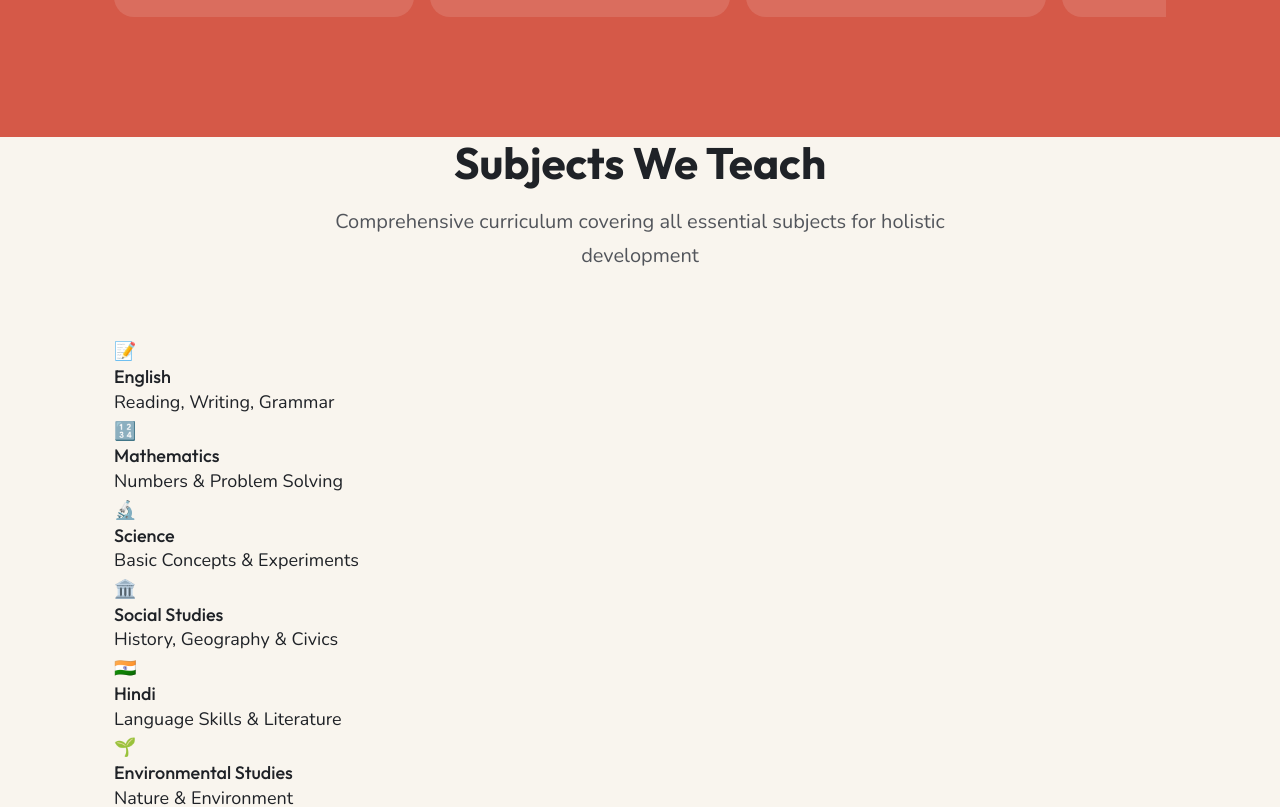
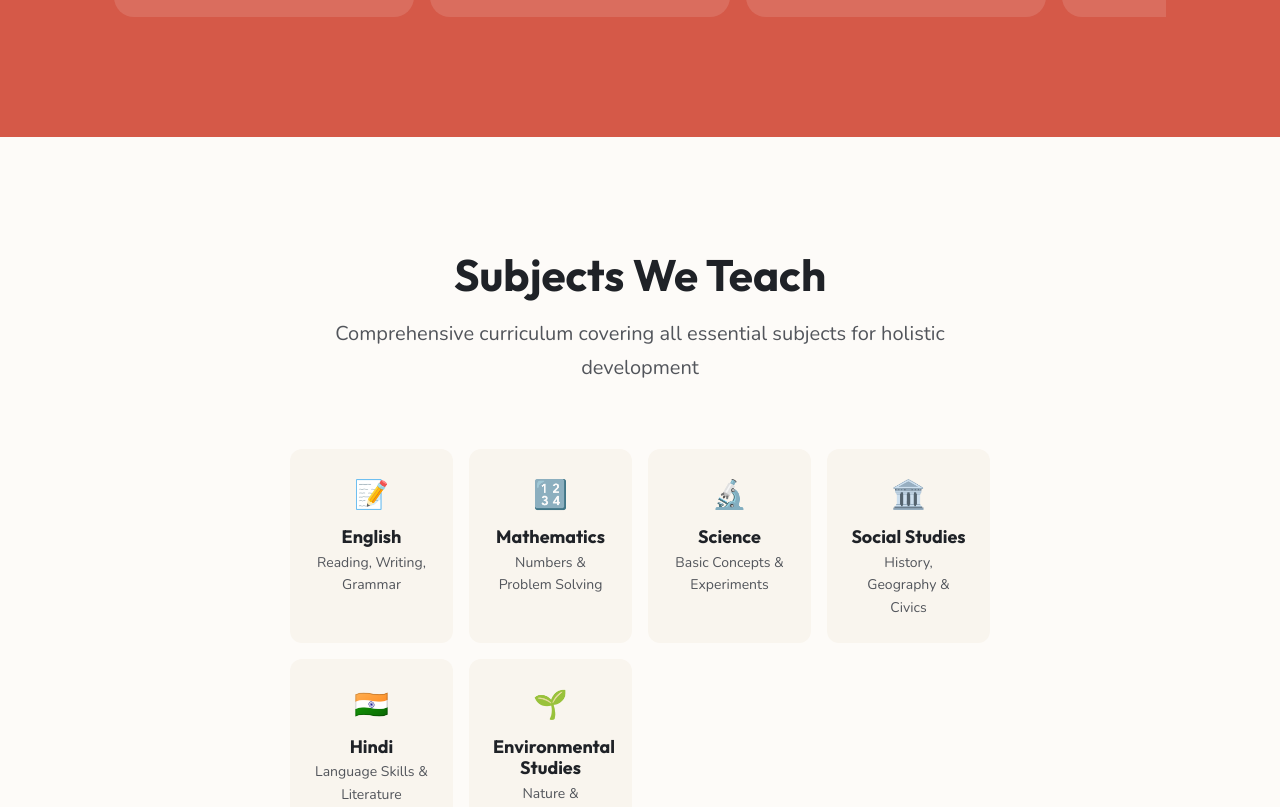
Before and after one commit to saranshseth93/gyaan-pathshala, a React (Vite) app: page / in a window 1280 px wide. Shown: the part 5758-6565 px from the top of the page. Built offline with nearby package versions, Linux system fonts and the light colour scheme.

Commit message:
feat: redesign subjects section compact and clean
Co-Authored-By: Claude Opus 4.6 (1M context) <noreply@anthropic.com>

```diff
--- a/src/App.css
+++ b/src/App.css
@@ -843,3 +843,45 @@ img {
 @media (max-width: 480px) {
   .testimonial-card { flex: 0 0 260px; padding: var(--space-lg); }
 }
+
+/* ===== SUBJECTS SECTION ===== */
+.subjects-section {
+  padding: var(--space-section) 0;
+  background: var(--color-white-warm);
+}
+
+.subjects-list {
+  display: grid;
+  grid-template-columns: repeat(auto-fit, minmax(150px, 1fr));
+  gap: var(--space-md);
+  max-width: 700px;
+  margin: 0 auto;
+}
+
+.subject-item {
+  background: var(--color-cream);
+  padding: var(--space-lg);
+  border-radius: var(--radius-md);
+  text-align: center;
+  transition: box-shadow var(--duration-fast) var(--ease-out);
+}
+.subject-item:hover { box-shadow: var(--shadow-md); }
+
+.subject-icon { font-size: 28px; margin-bottom: var(--space-sm); }
+
+.subject-item h3 {
+  font-family: var(--font-display);
+  color: var(--color-charcoal);
+  font-size: var(--text-base);
+  margin-bottom: var(--space-xs);
+  font-weight: 700;
+}
+
+.subject-item p {
+  color: var(--color-charcoal-light);
+  font-size: var(--text-xs);
+}
+
+@media (max-width: 480px) {
+  .subjects-list { grid-template-columns: repeat(2, 1fr); }
+}
```
